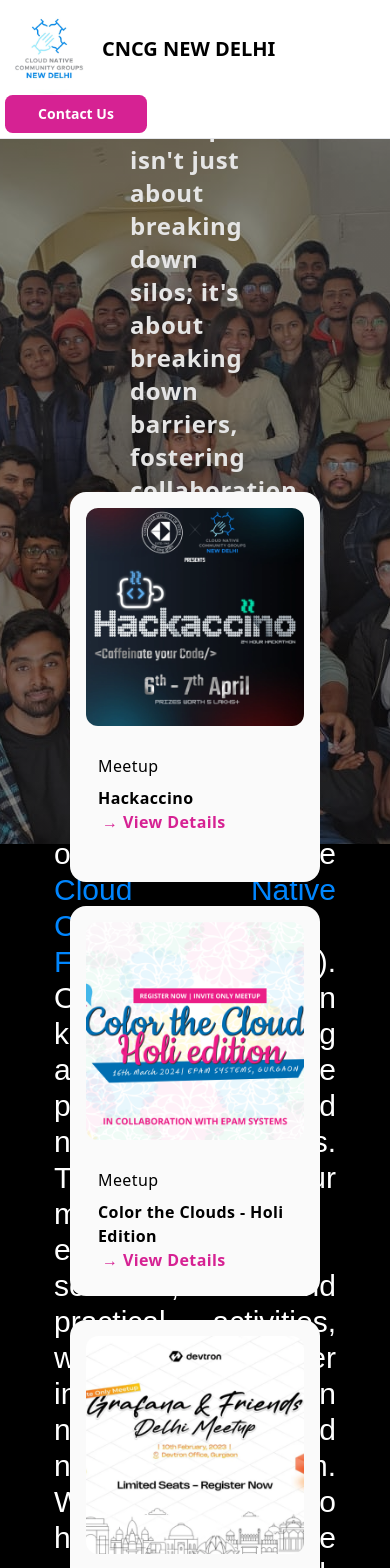
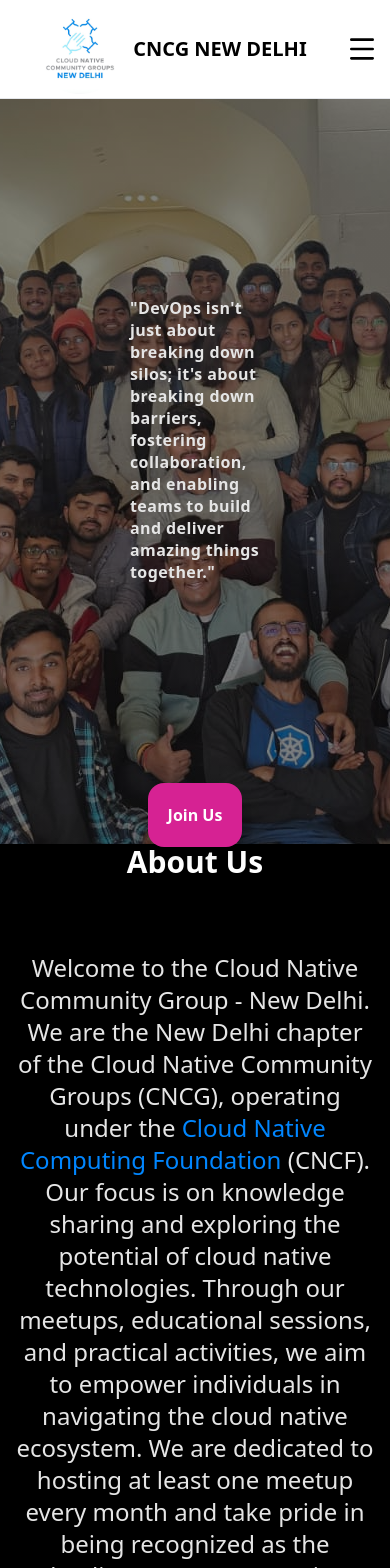
Before and after one commit to cncgnd/website, a React (Vite) app: page /#/ in a window 390 px wide. Shown: the top 1568 px of the page. Built offline with nearby package versions, Linux system fonts and the light colour scheme.

Commit message:
added response-headers

```diff
--- a/src/Sections/AboutUs.tsx
+++ b/src/Sections/AboutUs.tsx
@@ -1,21 +1,36 @@
 export const AboutUs = () => {
   return (
-    <div  id="aboutus" className="flex flex-col items-center justify-center bg-black w-screen h-screen">
-      <div className="mt-5">
-        <h2 className="text-white text-3xl font-bold mb-4">About Us</h2>
+    <div
+      id="aboutus"
+      className="flex flex-col items-center justify-center bg-black w-screen min-h-screen"
+    >
+      <div className="md:mt-5 ">
+        <h2 className="text-white text-3xl font-bold mb-8">About Us</h2>
         <div className="p-1 rounded-lg shadow-lg"></div>
       </div>
       <div className="flex flex-col items-center mt-8 px-4 lg:px-8">
-      <div className="flex flex-wrap items-center justify-between gap-x-12 gap-y-8 w-full lg:flex-nowrap">
+        <div className="flex flex-wrap items-center justify-between gap-x-12 gap-y-8 w-full lg:flex-nowrap">
           <div className="flex-1">
-              <h2 className="text-white text-3xl mb-4 font-thin text-justify" style={{fontFamily:"Arial", margin: "0 30px", padding: "8px" }}>
-              Welcome to the Cloud Native Community Group - New Delhi. We are the New Delhi chapter of the Cloud Native Community Groups (CNCG), operating under the <span className="text-[#0086FF]">Cloud Native Computing Foundation</span> (CNCF). Our focus is on knowledge sharing and exploring the potential of cloud native technologies. Through our meetups, educational sessions, and practical activities, we aim to empower individuals in navigating the cloud native ecosystem. We are dedicated to hosting at least one meetup every month and take pride in being recognized as the leading CNCG community worldwide. We prioritize creating an inclusive learning environment, adhering to the CNCF Code of Conduct to ensure everyone feels welcome and respected.
-              </h2>
+            <h2 className="  text-2xl mb-4 text-center text-neutral-200">
+              Welcome to the Cloud Native Community Group - New Delhi. We are
+              the New Delhi chapter of the Cloud Native Community Groups (CNCG),
+              operating under the{" "}
+              <span className="text-[#0086FF]">
+                Cloud Native Computing Foundation
+              </span>{" "}
+              (CNCF). Our focus is on knowledge sharing and exploring the
+              potential of cloud native technologies. Through our meetups,
+              educational sessions, and practical activities, we aim to empower
+              individuals in navigating the cloud native ecosystem. We are
+              dedicated to hosting at least one meetup every month and take
+              pride in being recognized as the leading CNCG community worldwide.
+              We prioritize creating an inclusive learning environment, adhering
+              to the CNCF Code of Conduct to ensure everyone feels welcome and
+              respected.
+            </h2>
           </div>
+        </div>
       </div>
-</div>
-
-
     </div>
   );
 };
--- a/src/Sections/Developers.tsx
+++ b/src/Sections/Developers.tsx
@@ -52,7 +52,7 @@
             image="/"
           ></InfiniteMovingCards>
         </div>
-        <div className="flex items-center justify-center mt-20">
+        <div className="flex items-center justify-center md:mt-20">
           <Link to="https://github.com/cncgnd">
             <button className="bg-pink rounded-xl p-4 text-white font-bold transition duration-300 ease-in-out hover:bg-opacity-80 hover:text-opacity-80">
               Want to Contribute ?
--- a/src/Sections/Events.tsx
+++ b/src/Sections/Events.tsx
@@ -2,10 +2,10 @@
 
 export const Events = () => {
   return (
-    <div className="flex flex-col items-center justify-center bg-black w-screen h-screen">
+    <div className="flex flex-col items-center justify-center bg-black w-screen h-full">
       <div>
         <h2
-          className="text-white text-3xl font-bold mb-4 text-center"
+          className="text-white text-3xl font-bold mb-4 text-center mt-16"
           id="events"
         >
           Our Events
--- a/src/Sections/Home.tsx
+++ b/src/Sections/Home.tsx
@@ -19,6 +19,7 @@
   return (
     <div className="h-full w-screen flex flex-col">
       <Header></Header>
+
       <div
         className="justify-center items-center flex h-screen pb-[300px] relative flex-col"
         style={{
@@ -33,15 +34,18 @@
             words="&quot;DevOps isn't just about breaking down silos; it's about breaking down barriers, fostering collaboration, and enabling teams to build and deliver amazing things together.&quot;"
           ></TextGenerateEffect>
         </div>
-        <div className="flex items-center justify-center">
-          <Link to="https://www.cncf.io/all-cncf/">
+
+        <div className="flex items-center justify-center ">
+          <Link to="https://community.cncf.io/new-delhi/">
             <button className="bg-pink font-bold text-white p-5 shadow-lg rounded-2xl mt-[200px]">
               Join Us
             </button>
           </Link>
         </div>
+
       </div>
-      <div>
+
+      <div >
         <AboutUs />
       </div>
       <div>
@@ -62,8 +66,10 @@
       <div>
         <Developers />
       </div>
+
       <Footer></Footer>
       <ScrollToTopButton></ScrollToTopButton>
+
     </div>
   );
 };
--- a/src/Sections/Sponsors.tsx
+++ b/src/Sections/Sponsors.tsx
@@ -6,9 +6,9 @@
 import epam from '../images/epam.png';
 export const Sponsors = () => {
   return (
-    <div  id="sponsors" className="flex flex-col items-center justify-center bg-black w-screen h-screen">
+    <div className="flex flex-col items-center justify-center bg-black w-screen h-full">
       <div className="mb-96">
-        <h2 className="text-white text-3xl font-bold mb-20 text-center">Our Sponsors</h2>
+        <h2 className="text-white text-3xl font-bold mb-20 text-center mt-20" id="sponsors">Our Sponsors</h2>
         <div className="p-4 rounded-lg shadow-lg grid sm:grid-cols-1 md:grid-cols-2 gap-20">
           <div className='card ease-in-out '><img src={devtron} className='img pt-8'></img></div>
           <div className='card ease-in-out '><img src={microsoft} className='img pt-8'></img></div>
--- a/src/Sections/Stats.tsx
+++ b/src/Sections/Stats.tsx
@@ -46,7 +46,7 @@
       className="flex flex-col items-center justify-center bg-black w-screen min-h-screen"
       ref={ref}
     >
-      <h2 className="text-white text-3xl font-bold mb-16  mt-16">Stats</h2>
+      <h2 className="text-white text-3xl font-bold mb-16  mt-10">Stats</h2>
       <div className="flex md:flex-row flex-col justify-between w-full max-w-[1200px] px-5 md:px-20 py-5">
         {titles.map((title, index) => (
           <Stat title={title} count={count[index]} />
--- a/src/Sections/Talks.tsx
+++ b/src/Sections/Talks.tsx
@@ -1,11 +1,10 @@
 export const Talks = () => {
   return (
     <div
-      id="aboutus"
-      className="flex flex-col items-center justify-center bg-black w-screen h-screen"
+      className="flex flex-col items-center justify-center bg-black w-screen h-full"
     >
       <div className="mt-5">
-        <h2 className="text-white text-3xl font-bold mb-4">Previous Talks</h2>
+        <h2 className="text-white text-3xl font-bold mb-20">Previous Talks</h2>
         <div className="p-1 rounded-lg shadow-lg"></div>
       </div>
     </div>
--- a/src/Sections/Team.tsx
+++ b/src/Sections/Team.tsx
@@ -39,7 +39,7 @@
     },
   ];
   return (
-    <div className="flex flex-col items-center justify-center bg-black w-screen h-screen">
+    <div id="team" className="flex flex-col items-center justify-center bg-black w-screen h-screen">
       <div>
         <h2 className="text-white text-3xl font-bold text-center mb-20">
           Our Team
--- a/src/components/Footer.tsx
+++ b/src/components/Footer.tsx
@@ -8,20 +8,20 @@
 import { FontAwesomeIcon } from "@fortawesome/react-fontawesome";
 export const Footer = () => {
   return (
-    <footer className="p-2 bg-white sm:p-6 dark:bg-gray-800">
-      <div className="mx-auto max-w-screen-xl">
+    <footer className="p-2 bg-white sm:p-6 dark:bg-gray-800 ">
+      <div className="mx-auto max-w-screen-xl w-screen">
         <div className="md:flex md:justify-between">
           <div className=" md:mb-0 flex flex-row mt-2">
             <div className="flex flex-col ">
               <div>
                 <a href="https://www.cncf.io/" className="flex items-center">
-                  <span className="self-center text-2xl font-semibold whitespace-nowrap">
-                    CNCF New Delhi is a part of
+                  <span className="self-center md:text-2xl font-semibold whitespace-nowrap">
+                    CNCG New Delhi is a part of
                   </span>
                 </a>
               </div>
               <div>
-                <a href="https://www.cncf.io/">
+                <a href="https://www.cncf.io/" className="">
                   <img
                     src="./cncf-color.png"
                     className="mb-10"
@@ -32,7 +32,7 @@
                 </a>
               </div>
             </div>
-            <div className="ml-20 flex flex-col">
+            <div className="md:ml-20 flex flex-col">
               <Link to="https://community.cncf.io/new-delhi/">
                 <button className="bg-pink font-bold text-white p-4 px-9 rounded-xl">
                   Join Now
--- a/src/components/Header.tsx
+++ b/src/components/Header.tsx
@@ -1,7 +1,96 @@
+// import { Button } from "./ui/moving-border";
+
+// export const Header = () => {
+//   const email = 'cncgnewdelhi@gmail.com';
+
+//   const scrollToComponent = (
+//     id: string,
+//     event: React.MouseEvent<HTMLButtonElement | HTMLAnchorElement>
+//   ) => {
+//     event.preventDefault();
+//     const element = document.getElementById(id);
+//     if (element) {
+//       element.scrollIntoView({ behavior: "smooth" });
+//     }
+//   };
+
+//   const handleMailClick = () => {
+//     const mailtoLink = `mailto:${email}`;
+//     window.location.href = mailtoLink;
+//   };
+
+//   return (
+//     <div className="fixed top-0 left-0 right-0 z-50">
+//       <nav className="bg-white dark:bg-gray-900 fixed w-full z-20 top-0 start-0 border-b border-gray-200 dark:border-gray-600">
+//         <div className="max-w-screen-xl flex flex-wrap items-center justify-between mx-auto p-1">
+//           <a
+//             href="/"
+//             className="flex items-center space-x-2 rtl:space-x-reverse"
+//           >
+//             <img
+//               src="./logo.jpg"
+//               alt="Logo"
+//               width={90}
+//               height={90}
+//               className="rounded-full"
+//             />
+//             <span className="self-center text-xl font-bold whitespace-nowrap dark:text-white flex flex-col">
+//               <p>CNCG NEW DELHI</p>
+//             </span>
+//           </a>
+//           <div className="flex md:order-2 space-x-3 md:space-x-1 rtl:space-x-reverse font-bold">
+//             <Button onClick={handleMailClick} className="bg-pink transition duration-300 ease-in-out hover:text-opacity-80 hover:mix-blend-darken-10">Contact Us</Button>
+//           </div>
+//           <div
+//             className="items-center justify-between hidden w-full md:flex md:w-auto md:order-1"
+//             id="navbar-sticky"
+//           >
+//             <ul className="flex flex-col p-4 md:p-0 mt-4 border border-gray-100 bg-gray-50 md:space-x-8 rtl:space-x-reverse md:flex-row md:mt-0 md:border-0 md:bg-white ">
+//               <li>
+//                 <button
+//                   onClick={(e) => scrollToComponent("aboutus", e)}
+//                   className="block py-2 px-3 text-gray-900 rounded md:hover:bg-transparent md:hover:text-blue md:p-0 md:dark:hover:text-blue-500 dark:text-white dark:hover:bg-gray-700 dark:hover:text-white md:dark:hover:bg-transparent dark:border-gray-700"
+//                 >
+//                   About Us
+//                 </button>
+//               </li>
+//               <li>
+//                 <button
+//                   onClick={(e) => scrollToComponent("events", e)}
+//                   className="block py-2 px-3 text-gray-900 rounded  md:hover:bg-transparent md:hover:text-blue md:p-0 md:dark:hover:text-blue-500 dark:text-white dark:hover:bg-gray-700 dark:hover:text-white md:dark:hover:bg-transparent dark:border-gray-700"
+//                 >
+//                   Events
+//                 </button>
+//               </li>
+//               <li>
+//                 <button
+//                   onClick={(e) => scrollToComponent("team", e)}
+//                   className="block py-2 px-3 text-gray-900 rounded  md:hover:bg-transparent md:hover:text-blue md:p-0 md:dark:hover:text-blue-500 dark:text-white dark:hover:bg-gray-700 dark:hover:text-white md:dark:hover:bg-transparent dark:border-gray-700"
+//                 >
+//                   Team
+//                 </button>
+//               </li>
+//               <li>
+//                 <button
+//                   onClick={(e) => scrollToComponent("sponsors", e)}
+//                   className="block py-2 px-3 text-gray-900 rounded md:hover:bg-transparent md:hover:text-blue md:p-0 md:dark:hover:text-blue-500 dark:text-white dark:hover:bg-gray-700 dark:hover:text-white md:dark:hover:bg-transparent dark:border-gray-700"
+//                 >
+//                   Our Sponsors
+//                 </button>
+//               </li>
+//             </ul>
+//           </div>
+//         </div>
+//       </nav>
+//     </div>
+//   );
+// };
+import { useState } from "react";
 import { Button } from "./ui/moving-border";
 
 export const Header = () => {
-  const email = 'cncgnewdelhi@gmail.com';
+  const [showSidebar, setShowSidebar] = useState(false);
+  const email = "cncgnewdelhi@gmail.com";
 
   const scrollToComponent = (
     id: string,
@@ -21,8 +110,21 @@
 
   return (
     <div className="fixed top-0 left-0 right-0 z-50">
-      <nav className="bg-white dark:bg-gray-900 fixed w-full z-20 top-0 start-0 border-b border-gray-200 dark:border-gray-600">
+      <nav className="bg-white dark:bg-gray-900 fixed w-screen z-20 top-0 start-0 border-b border-gray-200 dark:border-gray-600">
         <div className="max-w-screen-xl flex flex-wrap items-center justify-between mx-auto p-1">
+
+
+          <div className="flex items-center md:order-2 space-x-3 md:space-x-1 rtl:space-x-reverse font-bold">
+            {(window.innerWidth > 768) && (
+              <Button
+                onClick={handleMailClick}
+                className="bg-pink transition duration-300 ease-in-out hover:text-opacity-80 hover:mix-blend-darken-10"
+              >
+                Contact Us
+              </Button>
+            )}
+          </div>
+
           <a
             href="/"
             className="flex items-center space-x-2 rtl:space-x-reverse"
@@ -38,11 +140,8 @@
               <p>CNCG NEW DELHI</p>
             </span>
           </a>
-          <div className="flex md:order-2 space-x-3 md:space-x-1 rtl:space-x-reverse font-bold">
-            <Button onClick={handleMailClick} className="bg-pink transition duration-300 ease-in-out hover:text-opacity-80 hover:mix-blend-darken-10">Contact Us</Button>
-          </div>
           <div
-            className="items-center justify-between hidden w-full md:flex md:w-auto md:order-1"
+            className={`hidden md:flex md:items-center md:justify-between w-full md:w-auto md:order-1`}
             id="navbar-sticky"
           >
             <ul className="flex flex-col p-4 md:p-0 mt-4 border border-gray-100 bg-gray-50 md:space-x-8 rtl:space-x-reverse md:flex-row md:mt-0 md:border-0 md:bg-white ">
@@ -80,8 +179,114 @@
               </li>
             </ul>
           </div>
+          <button
+            onClick={() => setShowSidebar(!showSidebar)}
+            className="md:hidden focus:outline-none focus:ring-2 focus:ring-offset-2 focus:ring-pink p-2"
+          >
+            {showSidebar ? (
+              <svg
+                xmlns="http://www.w3.org/2000/svg"
+                className="h-8 w-8 text-black dark:text-white"
+                viewBox="0 0 20 20"
+                fill="currentColor"
+              >
+                <path
+                  fillRule="evenodd"
+                  d="M13.707 14.707a1 1 0 0 1-1.414 0L10 11.414l-2.293 2.293a1 1 0 1 1-1.414-1.414L8.586 10 6.293 7.707a1 1 0 0 1 1.414-1.414L10 8.586l2.293-2.293a1 1 0 1 1 1.414 1.414L11.414 10l2.293 2.293a1 1 0 0 1 0 1.414z"
+                  clipRule="evenodd"
+                />
+              </svg>
+            ) : (
+              <svg
+                xmlns="http://www.w3.org/2000/svg"
+                className="h-8 w-8 text-black dark:text-white"
+                viewBox="0 0 24 24"
+                fill="currentColor"
+              >
+                <path
+                  fillRule="evenodd"
+                  d="M4 18h16a1 1 0 010 2H4a1 1 0 010-2zm0-7h16a1 1 0 010 2H4a1 1 0 010-2zm0-7h16a1 1 0 010 2H4a1 1 0 010-2z"
+                  clipRule="evenodd"
+                />
+              </svg>
+            )}
+          </button>
         </div>
       </nav>
+      {showSidebar && (
+        <div className="md:hidden fixed inset-0 bg-white dark:bg-gray-900 z-30">
+          <ul className="flex flex-col p-4 md:p-0 mt-4 border border-gray-100 bg-gray-50 md:space-x-8 rtl:space-x-reverse md:flex-row md:mt-0 md:border-0 md:bg-white ">
+            <li>
+              <button
+                onClick={(e) => {
+                  setShowSidebar(false);
+                  scrollToComponent("aboutus", e);
+                }}
+                className="block py-2 px-3 text-gray-900 rounded md:hover:bg-transparent md:hover:text-blue md:p-0 md:dark:hover:text-blue-500 dark:text-white dark:hover:bg-gray-700 dark:hover:text-white md:dark:hover:bg-transparent dark:border-gray-700"
+              >
+                About Us
+              </button>
+            </li>
+            <li>
+              <button
+                onClick={(e) => {
+                  setShowSidebar(false);
+                  scrollToComponent("events", e);
+                }}
+                className="block py-2 px-3 text-gray-900 rounded  md:hover:bg-transparent md:hover:text-blue md:p-0 md:dark:hover:text-blue-500 dark:text-white dark:hover:bg-gray-700 dark:hover:text-white md:dark:hover:bg-transparent dark:border-gray-700"
+              >
+                Events
+              </button>
+            </li>
+            <li>
+              <button
+                onClick={(e) => {
+                  setShowSidebar(false);
+                  scrollToComponent("team", e);
+                }}
+                className="block py-2 px-3 text-gray-900 rounded  md:hover:bg-transparent md:hover:text-blue md:p-0 md:dark:hover:text-blue-500 dark:text-white dark:hover:bg-gray-700 dark:hover:text-white md:dark:hover:bg-transparent dark:border-gray-700"
+              >
+                Team
+              </button>
+            </li>
+            <li>
+              <button
+                onClick={(e) => {
+                  setShowSidebar(false);
+                  scrollToComponent("sponsors", e);
+                }}
+                className="block py-2 px-3 text-gray-900 rounded md:hover:bg-transparent md:hover:text-blue md:p-0 md:dark:hover:text-blue-500 dark:text-white dark:hover:bg-gray-700 dark:hover:text-white md:dark:hover:bg-transparent dark:border-gray-700"
+              >
+                Our Sponsors
+              </button>
+            </li>
+          </ul>
+
+          <div className="flex items-center md:order-2 space-x-3 md:space-x-1 rtl:space-x-reverse font-bold">
+            <Button
+              onClick={handleMailClick}
+              className="bg-pink transition duration-300 ease-in-out hover:text-opacity-80 hover:mix-blend-darken-10"
+            >
+              Contact Us
+            </Button>
+          </div>
+
+          <button onClick={() => setShowSidebar(!showSidebar)}>
+            <svg
+              xmlns="http://www.w3.org/2000/svg"
+              className="h-8 w-8 text-black dark:text-white"
+              viewBox="0 0 20 20"
+              fill="currentColor"
+            >
+              <path
+                fillRule="evenodd"
+                d="M13.707 14.707a1 1 0 0 1-1.414 0L10 11.414l-2.293 2.293a1 1 0 1 1-1.414-1.414L8.586 10 6.293 7.707a1 1 0 0 1 1.414-1.414L10 8.586l2.293-2.293a1 1 0 1 1 1.414 1.414L11.414 10l2.293 2.293a1 1 0 0 1 0 1.414z"
+                clipRule="evenodd"
+              />
+            </svg>
+          </button>
+        </div>
+      )}
     </div>
   );
 };
--- a/src/components/ui/text-generate-effect.tsx
+++ b/src/components/ui/text-generate-effect.tsx
@@ -44,7 +44,7 @@
   return (
     <div className={cn("font-bold", className)}>
       <div className="mt-4">
-        <div className=" dark:text-white text-black text-2xl leading-snug tracking-wide">
+        <div className=" dark:text-white text-black md:text-2xl leading-snug tracking-wide ">
           {renderWords()}
         </div>
       </div>
```
